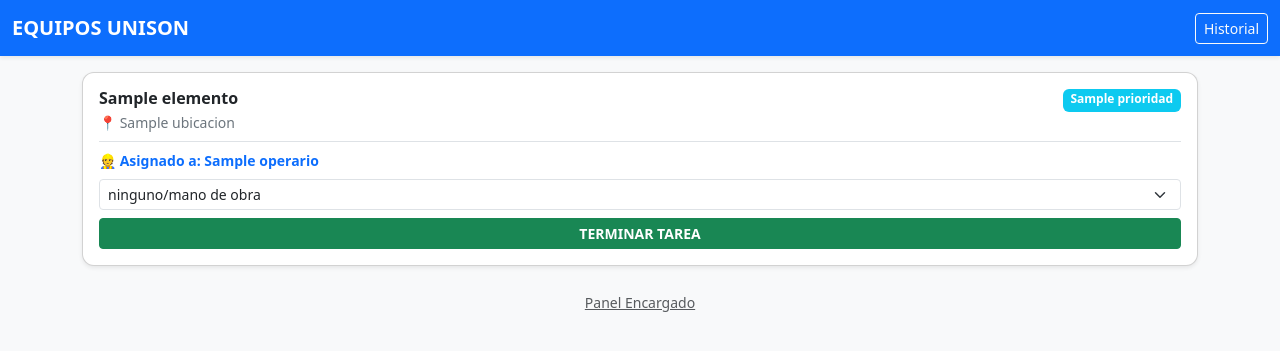
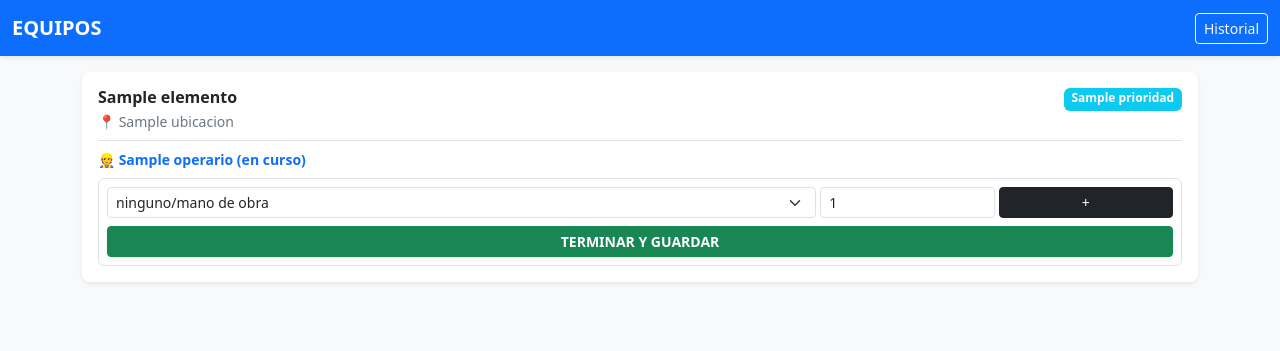
Before and after one commit to manin1985/mantenimiento-app, a Flask app: page / in a window 1280 px wide. Shown: the top 351 px of the page. Run offline with Flask 3, Linux system fonts and the light colour scheme; a database or web service that is not in the repository returns one stand-in record (values such as "Sample title"); some libraries are stand-ins or nearby versions.

Commit message:
Update index.html

```diff
--- a/templates/index.html
+++ b/templates/index.html
@@ -10,71 +10,88 @@
         .prio-Media { border-left: 10px solid #ffc107 !important; }
         .prio-Baja { border-left: 10px solid #0dcaf0 !important; }
         .en-proceso { background-color: #fffde7 !important; border-left: 10px solid #fd7e14 !important; }
-        .card-incidencia { margin-bottom: 1rem; border-radius: 12px; overflow: hidden; }
+        .item-material { font-size: 0.85rem; display: flex; justify-content: space-between; align-items: center; background: #f8f9fa; padding: 4px 8px; border-radius: 5px; margin-bottom: 4px; border: 1px solid #ddd; }
     </style>
 </head>
 <body class="bg-light">
     <nav class="navbar navbar-dark bg-primary sticky-top shadow-sm">
-        <div class="container-fluid">
-            <span class="navbar-brand fw-bold">EQUIPOS UNISON</span>
-            <a href="/historial" class="btn btn-outline-light btn-sm">Historial</a>
-        </div>
+        <div class="container-fluid"><span class="navbar-brand fw-bold">EQUIPOS</span>
+        <a href="/historial" class="btn btn-outline-light btn-sm">Historial</a></div>
     </nav>
 
     <div class="container mt-3">
         {% if pendientes %}
             {% for p in pendientes %}
-            <div class="card card-incidencia shadow-sm bg-white {% if p[3] == 'En Proceso' %}en-proceso{% else %}prio-{{ p[6] }}{% endif %}">
+            <div class="card shadow-sm mb-3 border-0 rounded-3 {% if p[3] == 'En Proceso' %}en-proceso{% else %}prio-{{ p[6] }}{% endif %}">
                 <div class="card-body p-3">
                     <div class="d-flex justify-content-between">
-                        <h6 class="fw-bold mb-1">{{ p[1] }}</h6>
+                        <h6 class="fw-bold text-dark mb-1">{{ p[1] }}</h6>
                         <span class="badge {% if p[6]=='Alta' %}bg-danger{% elif p[6]=='Media' %}bg-warning text-dark{% else %}bg-info{% endif %}">{{ p[6] }}</span>
                     </div>
                     <p class="text-secondary small mb-2">📍 {{ p[2] }}</p>
 
                     {% if p[3] == 'Pendiente' %}
                         <form action="/asignar/{{ p[0] }}" method="POST" class="input-group">
-                            <input type="text" name="operario" class="form-control form-control-sm" placeholder="Nombre equipo" required>
-                            <button class="btn btn-primary btn-sm px-3" type="submit">¡VOY!</button>
+                            <input type="text" name="operario" class="form-control form-control-sm" placeholder="Equipo..." required>
+                            <button class="btn btn-primary btn-sm px-3 fw-bold" type="submit">¡VOY!</button>
                         </form>
                     {% else %}
-                        <div class="border-top pt-2 mt-2">
-                            <p class="small text-orange fw-bold mb-2 text-primary">👷 Asignado a: {{ p[5] }}</p>
-                            <form action="/completar/{{ p[0] }}" method="POST">
-                                <select name="recambio" class="form-select form-select-sm mb-2" onchange="toggleOtro(this, 'box-{{ p[0] }}')">
-                                    {% for r in recambios %}
-                                    <option value="{{ r }}">{{ r }}</option>
-                                    {% endfor %}
-                                </select>
-                                <div id="box-{{ p[0] }}" style="display:none;" class="mb-2">
-                                    <input type="text" name="recambio_otro" class="form-control form-control-sm" placeholder="¿Qué pieza es?">
+                        <div class="border-top pt-2">
+                            <p class="small text-primary fw-bold mb-2">👷 {{ p[5] }} (en curso)</p>
+                            <div class="bg-white p-2 rounded border">
+                                <div class="row g-1 mb-2">
+                                    <div class="col-8">
+                                        <select id="sel-{{ p[0] }}" class="form-select form-select-sm" onchange="checkOtros(this, 'otro-box-{{ p[0] }}')">
+                                            {% for r in recambios %} <option value="{{ r }}">{{ r }}</option> {% endfor %}
+                                        </select>
+                                    </div>
+                                    <div class="col-2"><input type="number" id="qty-{{ p[0] }}" class="form-control form-control-sm" value="1" min="1"></div>
+                                    <div class="col-2"><button type="button" class="btn btn-dark btn-sm w-100" onclick="addPieza('{{ p[0] }}')">+</button></div>
                                 </div>
-                                <button type="submit" class="btn btn-success btn-sm w-100 fw-bold">TERMINAR TAREA</button>
-                            </form>
+                                <div id="otro-box-{{ p[0] }}" style="display:none" class="mb-2">
+                                    <input type="text" id="manual-{{ p[0] }}" class="form-control form-control-sm" placeholder="Nombre pieza...">
+                                </div>
+                                <div id="lista-{{ p[0] }}" class="mb-2"></div>
+                                <form action="/completar/{{ p[0] }}" method="POST" id="form-{{ p[0] }}">
+                                    <div id="inputs-{{ p[0] }}"></div>
+                                    <input type="hidden" name="recambio_otro" id="hidden-otro-{{ p[0] }}">
+                                    <button type="submit" class="btn btn-success btn-sm w-100 fw-bold shadow-sm">TERMINAR Y GUARDAR</button>
+                                </form>
+                            </div>
                         </div>
                     {% endif %}
                 </div>
             </div>
             {% endfor %}
         {% else %}
-            <div class="alert alert-info text-center mt-4">No hay tareas pendientes.</div>
+            <div class="alert alert-info text-center mt-4">Sin avisos.</div>
         {% endif %}
     </div>
 
-    <div class="text-center my-4"><a href="/crear" class="text-muted small">Panel Encargado</a></div>
+    <script>
+    function checkOtros(s, id) { document.getElementById(id).style.display = s.value.includes("OTROS") ? "block" : "none"; }
 
-    <script>
-        function toggleOtro(sel, divId) {
-            const div = document.getElementById(divId);
-            const input = div.querySelector('input');
-            if (sel.value.includes("OTROS")) {
-                div.style.display = "block";
-                input.required = true;
-            } else {
-                div.style.display = "none";
-                input.required = false;
-            }
-        }
+    function addPieza(id) {
+        const s = document.getElementById('sel-'+id);
+        const q = document.getElementById('qty-'+id);
+        const l = document.getElementById('lista-'+id);
+        const inp = document.getElementById('inputs-'+id);
+        const m = document.getElementById('manual-'+id);
+        const hM = document.getElementById('hidden-otro-'+id);
+
+        if(s.value.includes("OTROS")) { hM.value = m.value; m.disabled = true; s.disabled = true; return; }
+        if(s.value.includes("ninguno")) return;
+
+        const row = document.createElement('div');
+        row.className = 'item-material';
+        row.innerHTML = `<span><b>${q.value}x</b> ${s.value}</span><span class="text-danger fw-bold" onclick="this.parentElement.remove(); document.getElementById('in-${id}-${s.value}').remove();">×</span>`;
+        l.appendChild(row);
+
+        const hN = document.createElement('input'); hN.type='hidden'; hN.name='nombres[]'; hN.value=s.value; hN.id=`in-${id}-${s.value}`;
+        const hC = document.createElement('input'); hC.type='hidden'; hC.name='cantidades[]'; hC.value=q.value;
+        inp.appendChild(hN); inp.appendChild(hC);
+        q.value = 1;
+    }
     </script>
 </body>
 </html>
```
